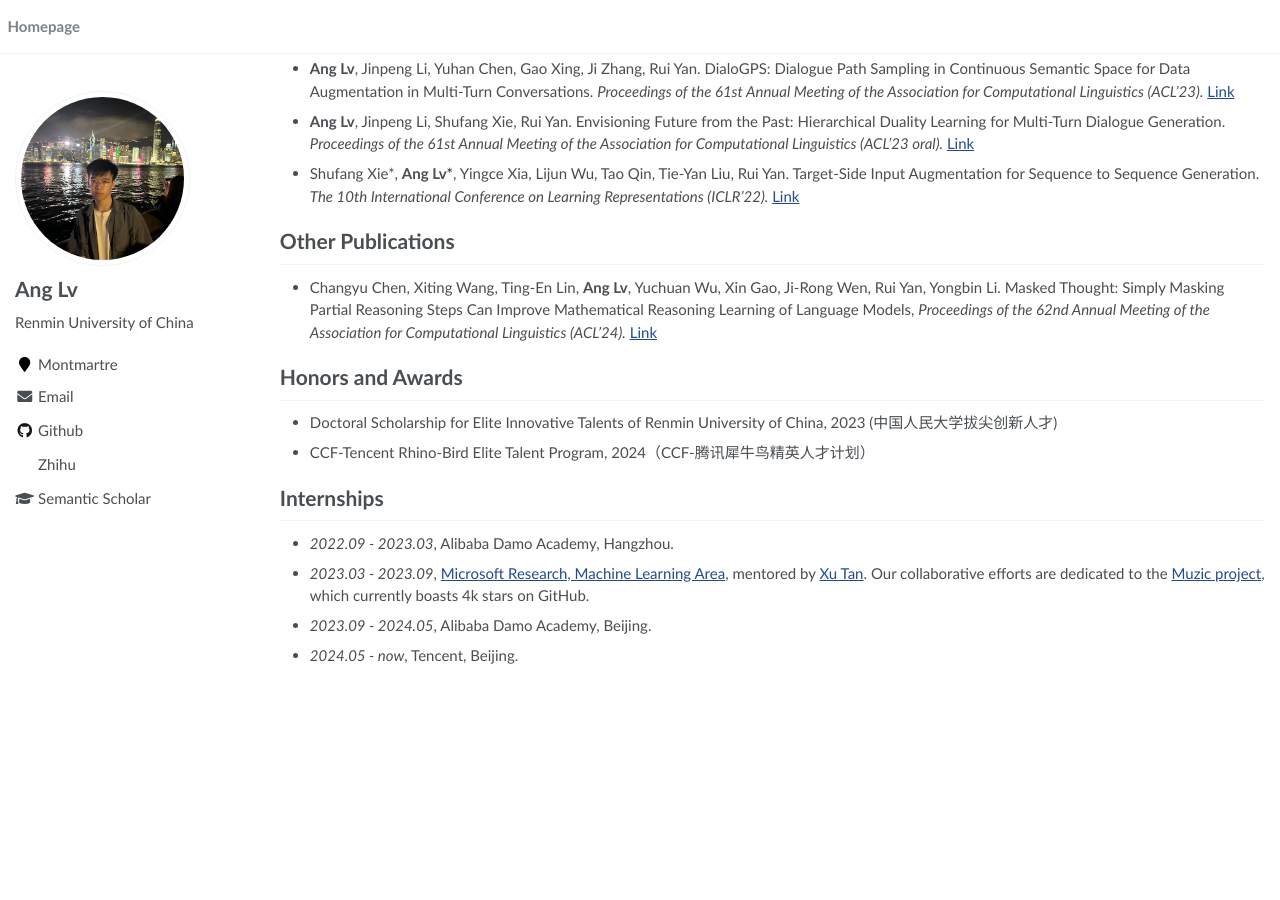
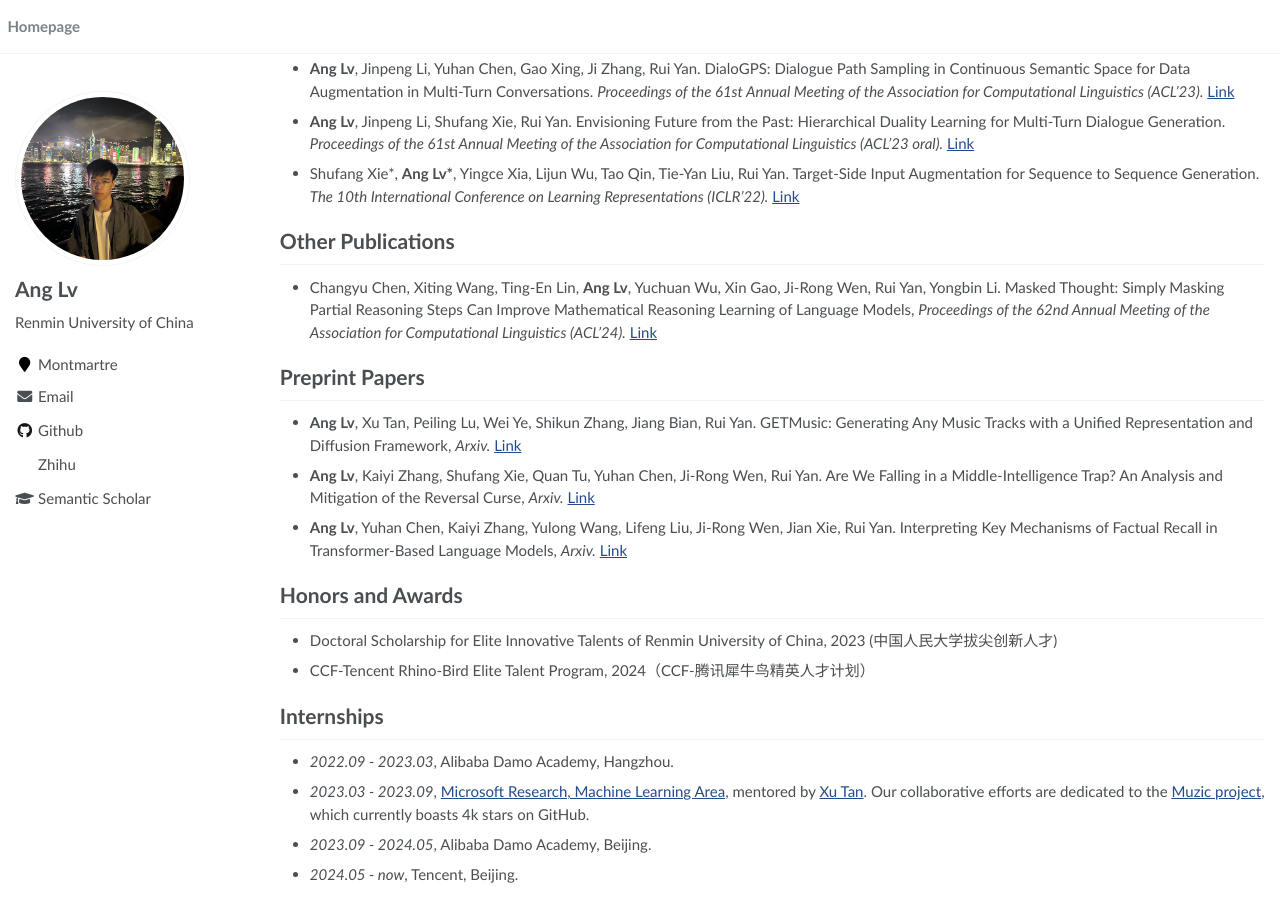
Before and after one commit to trestad/trestad.github.io, a Jekyll site: the page built from _pages/about.md, in a window 1280 px wide and 900 px high, scrolled down 620 px. Built offline with Jekyll 4.4.1, drawn with Linux system fonts in a browser that asks for light colours; before the commit the page ends 1302 px from its top, so only the background shows below that.

Commit message:
Update about.md

```diff
--- a/_pages/about.md
+++ b/_pages/about.md
@@ -46,6 +46,13 @@ My research primarily focuses on NLP generation tasks. Starting in 2023, I shift
 
 - Changyu Chen, Xiting Wang, Ting-En Lin, **Ang Lv**, Yuchuan Wu, Xin Gao, Ji-Rong Wen, Rui Yan, Yongbin Li. Masked Thought: Simply Masking Partial Reasoning Steps Can Improve Mathematical Reasoning Learning of Language Models, *Proceedings of the 62nd Annual Meeting of the Association for Computational Linguistics (ACL'24).* [Link](https://arxiv.org/abs/2403.02178)
 
+# Preprint Papers
+
+- **Ang Lv**, Xu Tan, Peiling Lu, Wei Ye, Shikun Zhang, Jiang Bian, Rui Yan. GETMusic: Generating Any Music Tracks with a Unified Representation and Diffusion Framework, *Arxiv.* [Link](https://arxiv.org/abs/2305.10841)
+
+- **Ang Lv**, Kaiyi Zhang, Shufang Xie, Quan Tu, Yuhan Chen, Ji-Rong Wen, Rui Yan. Are We Falling in a Middle-Intelligence Trap? An Analysis and Mitigation of the Reversal Curse, *Arxiv.* [Link](https://arxiv.org/abs/2311.07468)
+
+- **Ang Lv**, Yuhan Chen, Kaiyi Zhang, Yulong Wang, Lifeng Liu, Ji-Rong Wen, Jian Xie, Rui Yan. Interpreting Key Mechanisms of Factual Recall in Transformer-Based Language Models, *Arxiv.* [Link](https://arxiv.org/abs/2403.19521)
 
 # Honors and Awards
 - Doctoral Scholarship for Elite Innovative Talents of Renmin University of China, 2023 (中国人民大学拔尖创新人才)
```
